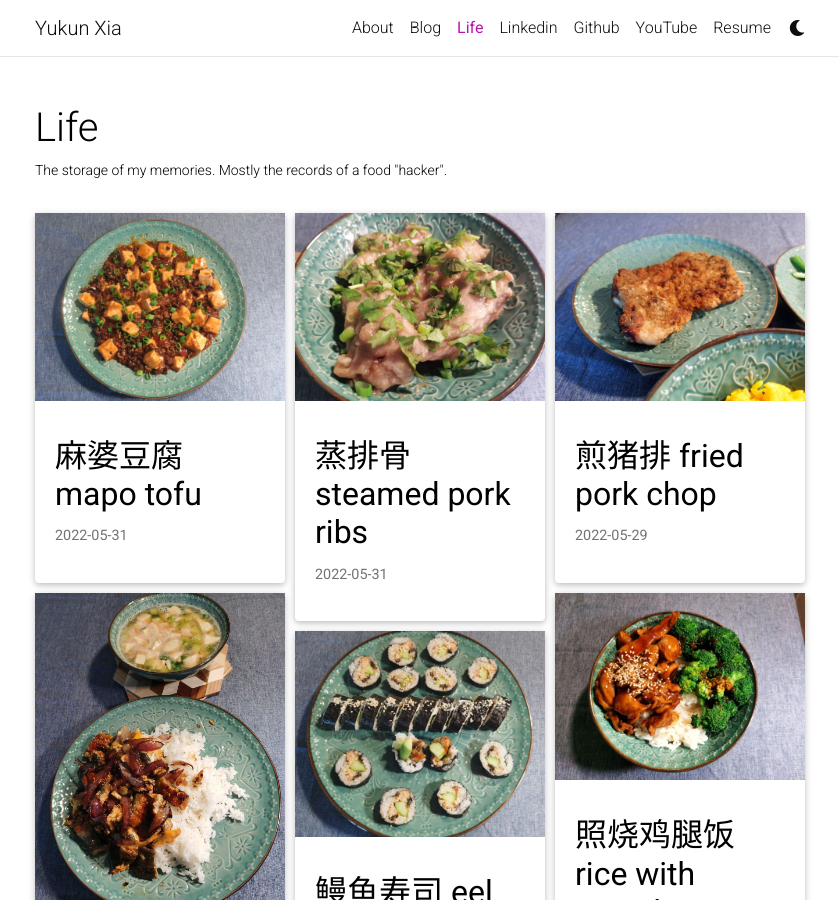
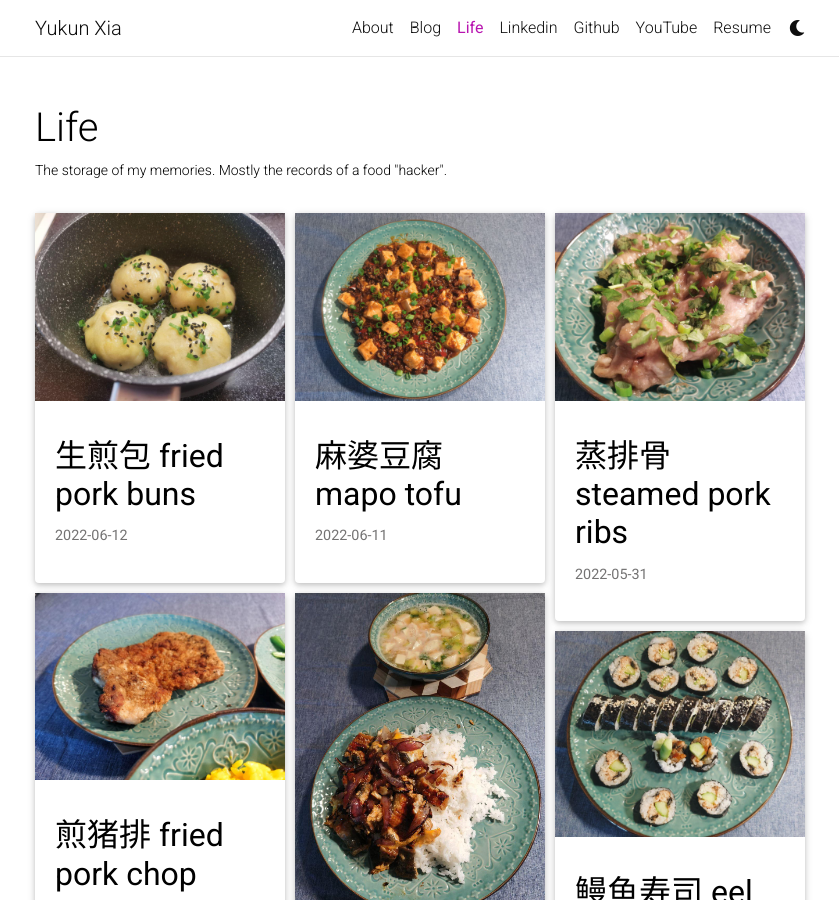
Before and after one commit to YukunXia/yukunxia.github.io, a Jekyll site: the page built from _pages/life.md, in a window 1280 px wide and 900 px high. Shown: the whole window, without its empty margins (220-1059 px from the left). Built offline with Jekyll 4.4.1, drawn with Linux system fonts in a browser that asks for light colours; comment, search, counter and statistics services are not loaded; a style sheet for code colours, icons or effects is not loaded.

Commit message:
feat: add 2022-06-12 food

```diff
--- a/_projects/2022-06-11-ma-po-dou-fu.md
+++ b/_projects/2022-06-11-ma-po-dou-fu.md
@@ -1,7 +1,7 @@
 ---
 layout: page
 title: 麻婆豆腐 Mapo Tofu
-description: 2022-05-31
+description: 2022-06-11
 img: assets/img/food/2022-06-11-ma-po-dou-fu-0.jpg
 importance: 4
 category: food
--- /dev/null
+++ b/_projects/2022-06-12-sheng-jian-bao.md
@@ -0,0 +1,36 @@
+---
+layout: page
+title: 生煎包 Fried Pork Buns
+description: 2022-06-12
+img: assets/img/food/2022-06-12-sheng-jian-bao-0.jpg
+importance: 4
+category: food
+---
+
+<div class="row">
+    <div class="col-sm mt-3 mt-md-0">
+        {% include figure.html path="assets/img/food/2022-06-12-sheng-jian-bao-1.jpg" title="example image" class="img-fluid rounded z-depth-1" %}
+    </div>
+</div>
+<div class="caption">
+    生煎包
+</div>
+<div class="caption">
+    Fried Pork Buns
+</div>
+
+参考：
+
+Reference:
+
+- 小高姐的 Magic Ingredients
+
+<p align="center">
+  <iframe
+      src="https://www.youtube.com/embed/gwdsNkqbu8g"
+      width="600"
+      height="450"
+      frameborder="0"
+      allowfullscreen="">
+  </iframe>
+</p>
```
Also changed, not shown: assets/img/food/2022-06-12-sheng-jian-bao-0.jpg (added), assets/img/food/2022-06-12-sheng-jian-bao-1.jpg (added).
